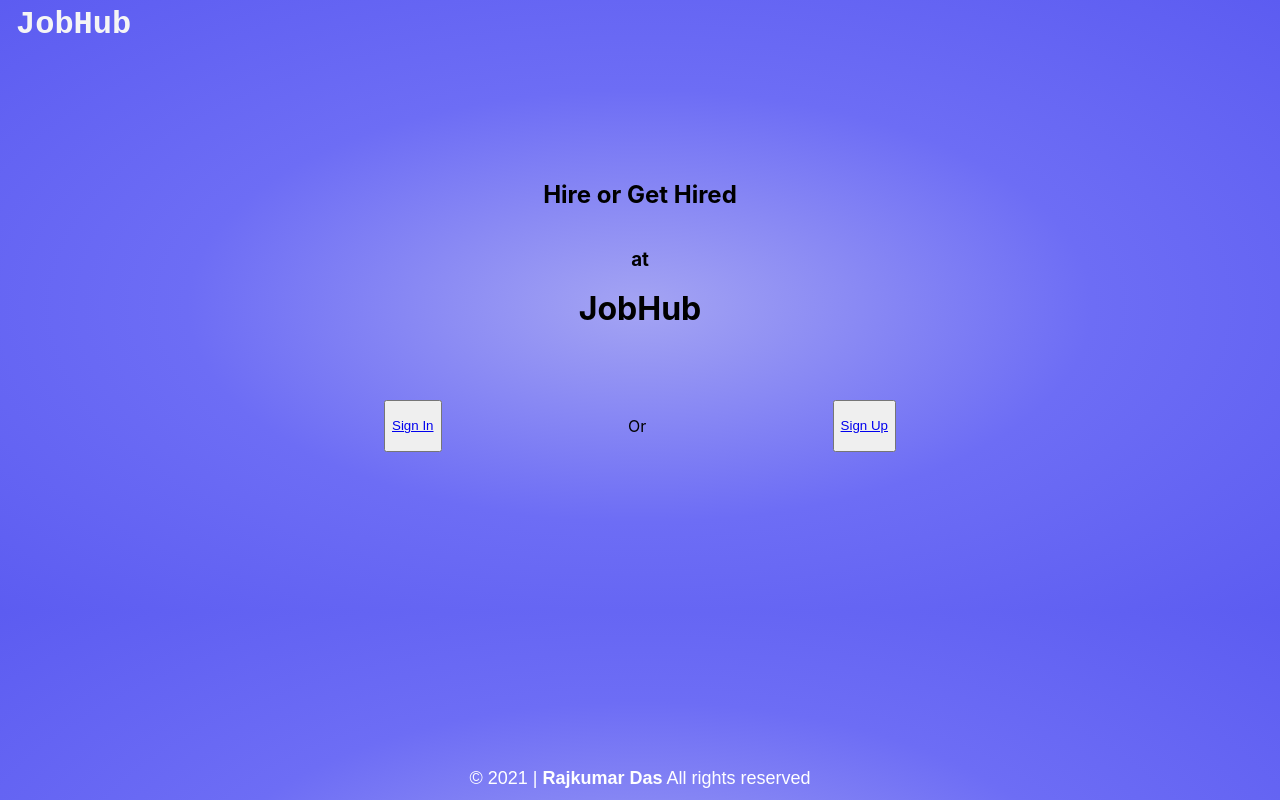
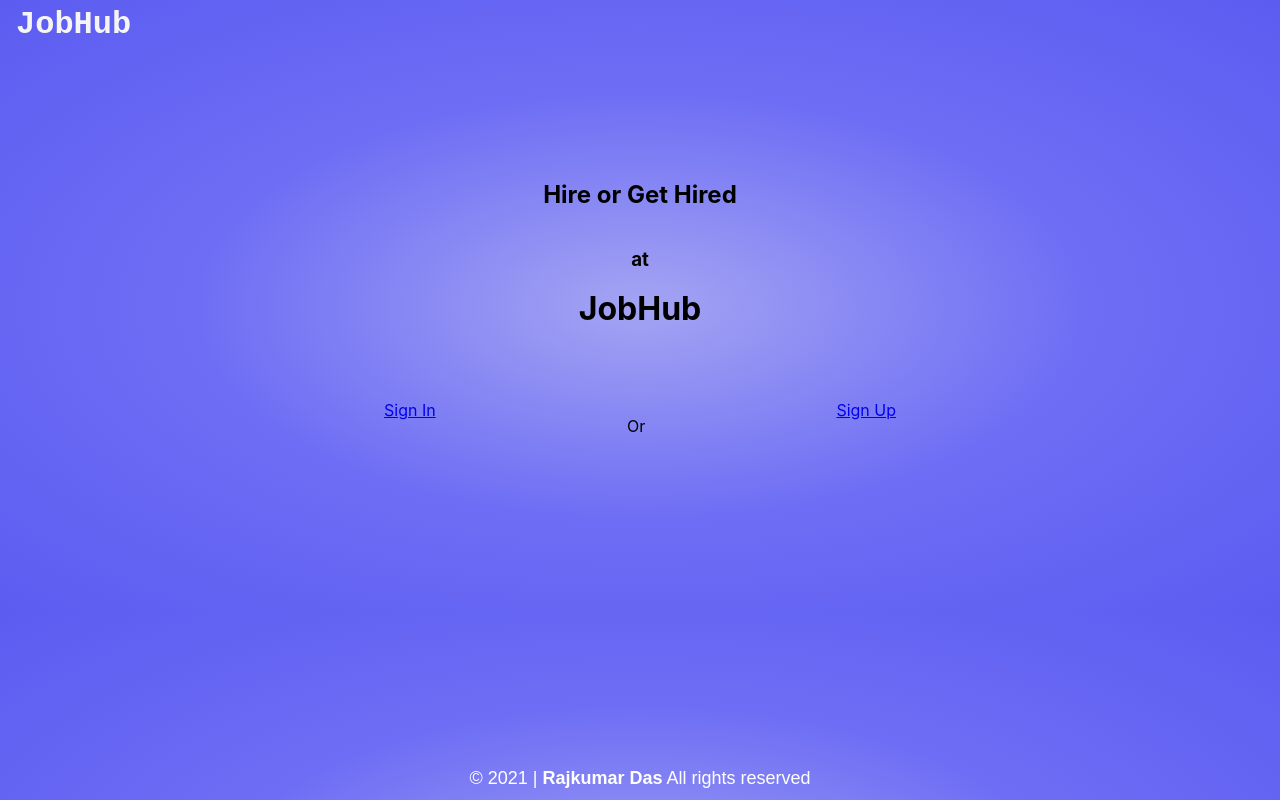
Before and after one commit to rajkumardas2701/job-search-frontend, a React (Create React App) app: page / in a window 1280 px wide. Built offline with nearby package versions, Linux system fonts and the light colour scheme.

Commit message:
Add handleChange for sign in form

```diff
--- a/src/components/Signin.js
+++ b/src/components/Signin.js
@@ -1,7 +1,21 @@
-import React from 'react';
+import React, { useState } from 'react';
 import '../styles/Signup.css';
+import { useHistory } from 'react-router-dom';
 
-const Signin = () => (
+const Signin = () => {
+  const history = useHistory();
+  const [state, setState] = useState({
+    email: '',
+    password: '',
+  });
+
+  const { email, password } = state;
+
+  const handleChange = ({ target: { name: value } }) => {
+    setState({ ...state, [name]: value });
+  };
+
+  return (
     <div className="signup-container">
       <h2>Login to JobHub</h2>
       <form className="signup-form-container">
@@ -11,8 +25,8 @@ const Signin = () => (
             placeholder="Email"
             type="text"
             name="email"
-          // value={email}
-          // onChange={handleChange}
+            value={email}
+            onChange={handleChange}
             required
           />
           <input
@@ -20,8 +34,8 @@ const Signin = () => (
             placeholder="Password"
             type="password"
             name="password"
-          // value={email}
-          // onChange={handleChange}
+            value={password}
+            onChange={handleChange}
             required
           />
         </div>
@@ -36,5 +50,6 @@ const Signin = () => (
       </form>
     </div>
   );
+};
 
 export default Signin;
--- a/src/layouts/Home.js
+++ b/src/layouts/Home.js
@@ -11,9 +11,9 @@ const Home = () => (
       <h3>at</h3>
       <h1>JobHub</h1>
       <div className="homeButtonSection">
-        <button type="button"><a href="/signin">Sign In</a></button>
+        <a href="/signin">Sign In</a>
         <p>Or</p>
-        <button type="button"><a href="/signup">Sign Up</a></button>
+        <a href="/signup">Sign Up</a>
       </div>
     </div>
     <Footer />
```
Lines whose indentation alone changed are shown as unchanged.
